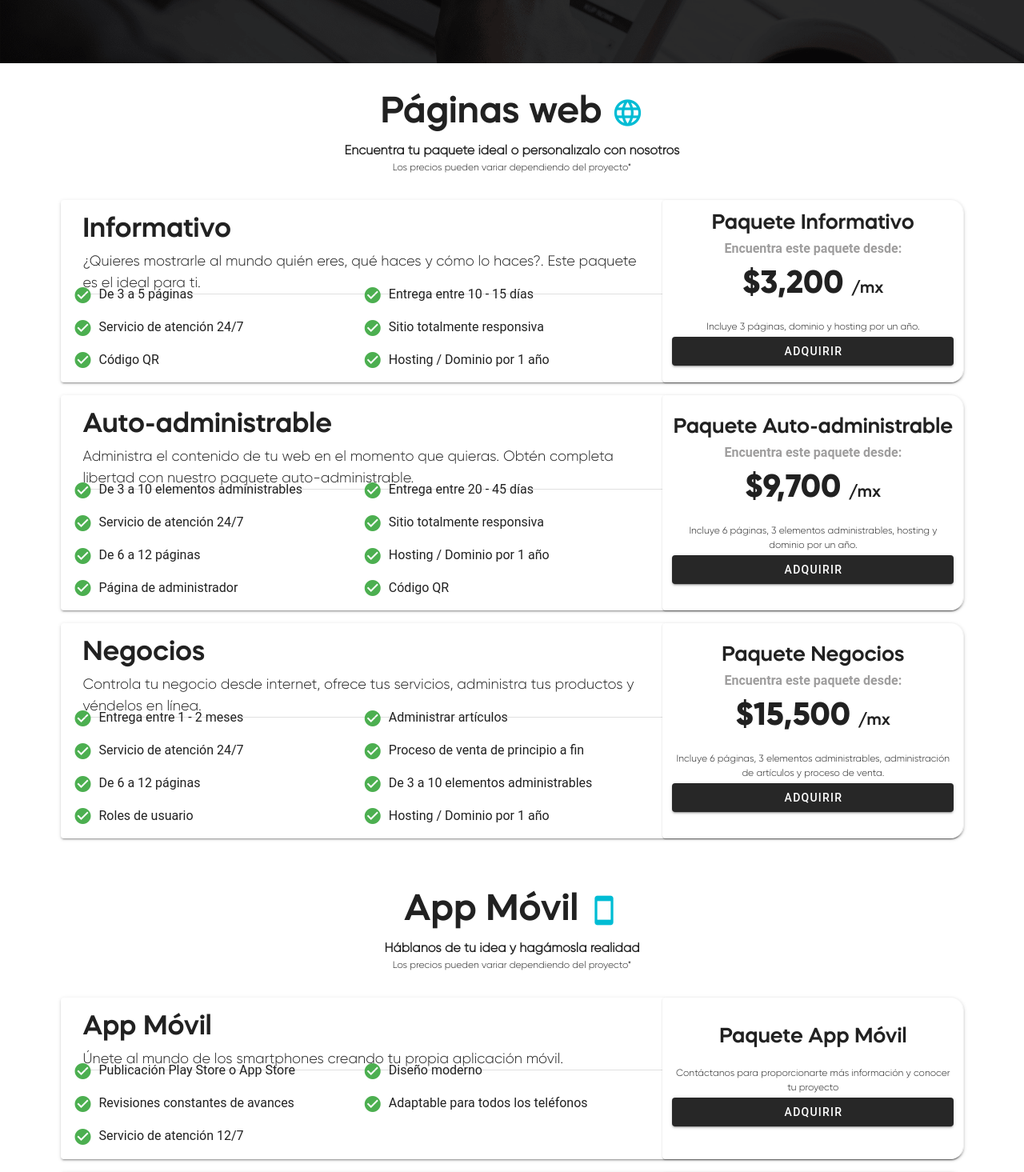
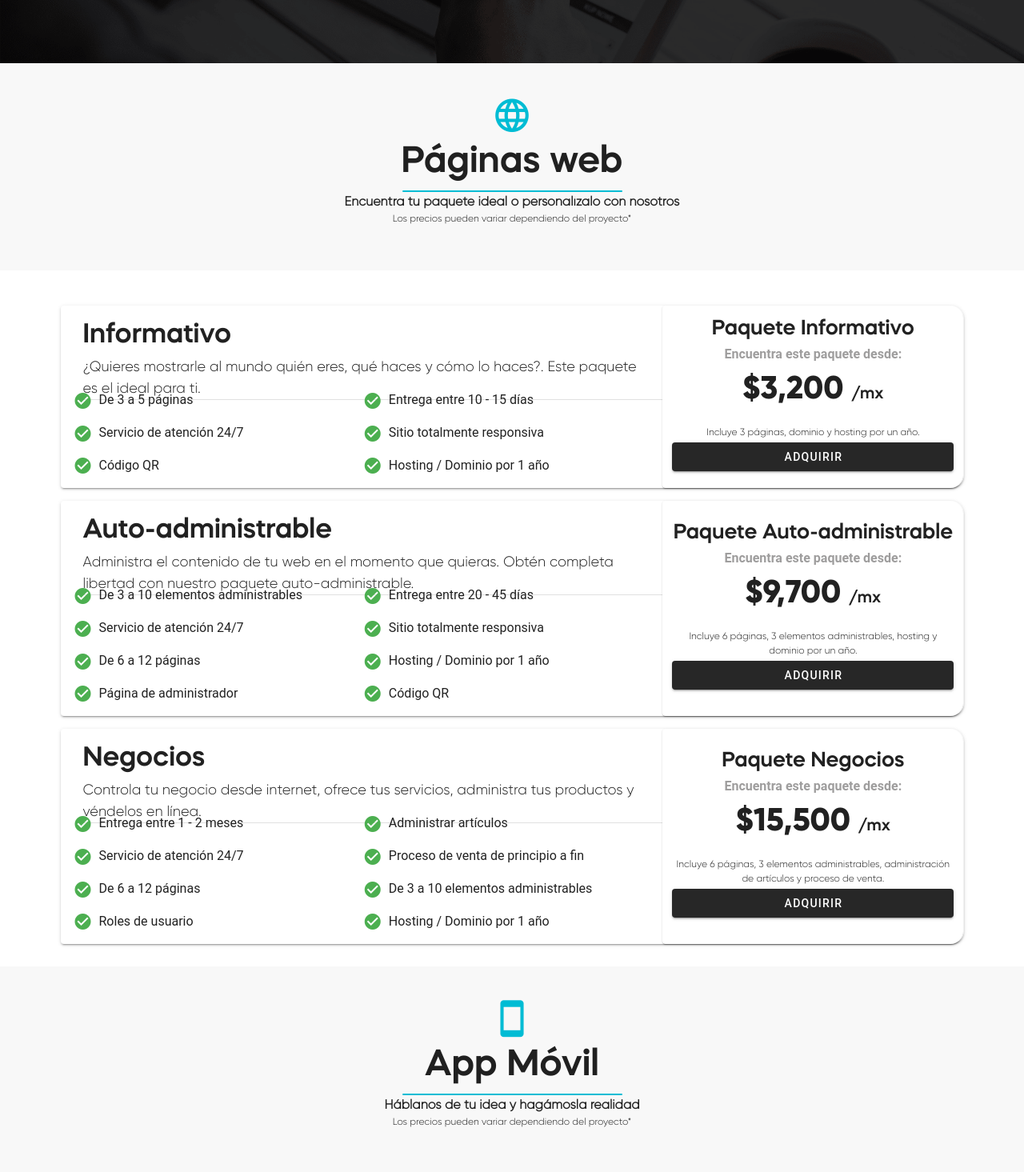
Before and after one commit to Arcup/Arcup-web, a Vue app in the folder arcup/: page /package in a window 1280 px wide. Shown: the part 285-1750 px from the top of the page at 80% size. Built offline with nearby package versions, Linux system fonts and the light colour scheme.

Commit message:
Unificación de subtitulos
Se unificaron los subtitulos
Se pasó el icono a la parte superior y se agregó la barra azul y el fondo gris

```diff
--- a/arcup/src/views/Package.vue
+++ b/arcup/src/views/Package.vue
@@ -6,22 +6,22 @@
       max-width="100%"
       max-height="300"
     ></v-img>
-    <div>
-      <v-container class="mt-4">
-        <v-sheet height="100%" width="100%" class="fill-height" flat>
-          <v-row>
-            <v-col cols="12">
+    <div class="background-gray text-center py-10">
+      <v-icon size="50" color="cyan">mdi-web </v-icon>
               <h1 class="text-center fontTitleContainer">
-                Páginas web <v-icon size="40" color="cyan">mdi-web </v-icon>
+                Páginas web
               </h1>
+               <v-card flat height="2" color="cyan" width="275" class="mx-auto"></v-card>
               <h4 class="text-center fontSubtitleContainer">
                 Encuentra tu paquete ideal o personalízalo con nosotros
               </h4>
               <p class="text-center fontDescriptionPrice">
                 Los precios pueden variar dependiendo del proyecto*
               </p>
-            </v-col>
-          </v-row>
+    </div>
+    <div>
+      <v-container class="mt-4">
+        <v-sheet height="100%" width="100%" class="fill-height" flat>
           <v-row v-for="(item, i) in itemWebPages" :key="i" class="mx-4 my-4">
             <v-card width="100%" elevation="2" class="rounded-r-xl">
               <v-row no-gutters>
@@ -131,23 +131,22 @@
         </v-sheet>
       </v-container>
     </div>
-    <div>
-      <v-container class="mt-4">
-        <v-sheet height="100%" width="100%" class="fill-height" flat>
-          <v-row>
-            <v-col cols="12">
+    <div class="background-gray text-center py-10">
+      <v-icon size="50" color="cyan">mdi-cellphone </v-icon>
               <h1 class="text-center fontTitleContainer">
                 App Móvil
-                <v-icon size="40" color="cyan">mdi-cellphone </v-icon>
               </h1>
+               <v-card flat height="2" color="cyan" width="275" class="mx-auto"></v-card>
               <h4 class="text-center fontSubtitleContainer">
                 Háblanos de tu idea y hagámosla realidad
               </h4>
               <p class="text-center fontDescriptionPrice">
                 Los precios pueden variar dependiendo del proyecto*
               </p>
-            </v-col>
-          </v-row>
+    </div>
+    <div>
+      <v-container class="mt-4">
+        <v-sheet height="100%" width="100%" class="fill-height" flat>
           <v-row v-for="(item, i) in itemApp" :key="i" class="mx-4 my-4">
             <v-card width="100%" elevation="2" class="rounded-r-xl">
               <v-row no-gutters>
@@ -257,6 +256,7 @@
       </v-container>
     </div>
     <div class="text-center pt-16 pb-16 color-background-gray">
+      <v-container class="text-center">
         <v-icon size="80" class="pb-3" color="cyan"
           >mdi-clock-check-outline
         </v-icon>
@@ -272,6 +272,7 @@
             >VER MÁS</v-btn
           >
         </router-link>
+      </v-container>
     </div>
     <base-footer></base-footer>
   </div>
@@ -483,4 +484,7 @@ export default {
 .with-100 {
   width: 100%;
 }
+.background-gray{
+  background-color: rgb(248, 248, 248);
+}
 </style>
--- a/arcup/src/views/Software.vue
+++ b/arcup/src/views/Software.vue
@@ -5,17 +5,20 @@
       src="../assets/title-images/image-software.png"
       max-width="100%"
       max-height="300"
-      class="mb-10"
+
     >
     </v-img>
 
-    <div>
+    <div class="py-10 background-gray text-center">
+      <v-container>
+        <v-icon class="mx-auto" size="50" color="cyan">mdi-laptop</v-icon>
       <h1 class="text-center pb-2 pr-4 pl-4">
         CONOCE NUESTRO PROCESO DE DESARROLLO DE SOFTWARE
-        <v-icon color="cyan">mdi-laptop</v-icon>
+
       </h1>
-      <v-container>
-        <v-card class="mx-auto pt-3 pr-3 pl-3 background-gray" flat width="950">
+       <v-card flat height="2" color="cyan" width="800" class="mx-auto"></v-card>
+
+        <v-card class="mx-auto px-3 pt-2" color="rgb(248, 248, 248)" flat width="910">
           <p class="text-justify">
             En Arcup estamos comprometidos con el desarrollo de software de
             calidad, por tal motivo, nos apegamos al uso de metodologías,
@@ -25,7 +28,9 @@
             Conoce nuestro proceso:
           </p>
         </v-card>
+
       </v-container>
+
     </div>
 
     <!-- Versión web -->
@@ -33,7 +38,7 @@
       <!-- File 1 -->
       <v-row no-gutters>
         <v-col class="pa-0" cols="12" sm="6" md="6" lg="6" xl="6">
-          <v-card class="pa-2 text-center d-flex align-content-center flex-wrap" color="#F5F5F5" rounded="0" height="300">
+          <v-card class="pa-2 text-center d-flex align-content-center flex-wrap" flat rounded="0" height="300">
               <v-card-text> <h2>Obtención de requisitos</h2> </v-card-text>
               <v-card-text>
                 <h3>
@@ -68,7 +73,7 @@
           </v-card>
         </v-col>
         <v-col class="pa-0" cols="12" sm="6" md="6" lg="6" xl="6">
-          <v-card class="pa-2 text-center d-flex align-content-center flex-wrap" color="#F5F5F5" rounded="0" height="300">
+          <v-card class="pa-2 text-center d-flex align-content-center flex-wrap" flat rounded="0" height="300">
             <v-card-text><h2>Análisis</h2> </v-card-text>
             <v-card-text class="pa-0">
               <h3>
@@ -83,7 +88,7 @@
       <!-- File 3 -->
       <v-row no-gutters>
         <v-col class="pa-0" cols="12" sm="6" md="6" lg="6" xl="6">
-          <v-card class="pa-2 text-center d-flex align-content-center flex-wrap" color="#F5F5F5" rounded="0" height="300">
+          <v-card class="pa-2 text-center d-flex align-content-center flex-wrap" flat rounded="0" height="300">
             <v-card-text><h2>Diseño</h2></v-card-text>
             <v-card-text class="pa-0"><h3>
               Creamos prototipos funcionales que guían el proceso de construcción y permiten a los
@@ -115,7 +120,7 @@
           </v-card>
         </v-col>
         <v-col class="pa-0" cols="12" sm="6" md="6" lg="6" xl="6">
-          <v-card class="pa-2 text-center d-flex align-content-center flex-wrap" color="#F5F5F5" rounded="0" height="300">
+          <v-card class="pa-2 text-center d-flex align-content-center flex-wrap" flat rounded="0" height="300">
             <v-card-text><h2>Codificación</h2></v-card-text>
             <v-card-text class="pa-0">
               <h3>
@@ -130,7 +135,7 @@
       <!-- File 5 -->
       <v-row no-gutters>
         <v-col class="pa-0" cols="12" sm="6" md="6" lg="6" xl="6">
-          <v-card class="pa-2 text-center d-flex align-content-center flex-wrap" color="#F5F5F5" rounded="0" height="300">
+          <v-card class="pa-2 text-center d-flex align-content-center flex-wrap" flat rounded="0" height="300">
             <v-card-text><h2>Pruebas</h2></v-card-text>
             <v-card-text class="pt-0"> <h3>
               Realizamos un plan de pruebas por iteración para validar los módulos implementados, asegurando así la calidad
@@ -161,7 +166,7 @@
           </v-card>
         </v-col>
         <v-col class="pa-0" cols="12" sm="6" md="6" lg="6" xl="6">
-          <v-card class="pa-2 text-center d-flex align-content-center flex-wrap" color="#F5F5F5" rounded="0" height="300">
+          <v-card class="pa-2 text-center d-flex align-content-center flex-wrap" flat rounded="0" height="300">
             <v-card-text><h2>Despliegue</h2></v-card-text>
             <v-card-text class="pa-0 text-center">
               <h3>
@@ -298,4 +303,7 @@ export default {
     color:#000000;
     font-size: medium;
   }
+  .background-gray{
+  background-color: rgb(248, 248, 248);
+}
 </style>
--- a/arcup/src/views/Technology.vue
+++ b/arcup/src/views/Technology.vue
@@ -5,16 +5,17 @@
       src="../assets/title-images/image-technology.png"
       max-width="100%"
       max-height="300"
-      class="mb-10"
     >
     </v-img>
-    <div>
+    <div class="background-gray py-10">
+      <v-container class="text-center">
+        <v-icon class="mx-auto" size="50" color="cyan">mdi-responsive</v-icon>
       <h1 class="text-center padding-top pb-2 pr-4 pl-4">
         CONOCE NUESTRA SELECCIÓN DE TECNOLOGÍAS
-        <v-icon color="cyan">mdi-responsive</v-icon>
       </h1>
-      <v-container>
-        <v-card class="mx-auto pt-3 pr-3 pl-3 background-gray" flat width="950">
+      <v-card flat height="2" color="cyan" width="700" class="mx-auto"></v-card>
+
+        <v-card class="mx-auto pt-3 pr-3 pl-3 background-gray" color="rgb(248, 248, 248)" flat width="950">
           <p class="text-justify">
             En arcup nos importa tu proyecto, por ello, seleccionamos
             tecnologías y herramientas que aportan alto rendimiento,
@@ -24,7 +25,7 @@
       </v-container>
     </div>
     <!-- versión WEB -->
-    <v-container v-show="!isMobile()">
+    <v-container class="pt-10" v-show="!isMobile()">
       <!-- Avatars -->
       <v-row class="ma-0">
         <v-col tag="center" cols="12" sm="4" md="4" lg="4" xl="4">
@@ -223,7 +224,7 @@
     <!-- Finaliza versión web -->
 
     <!-- Versión movil -->
-    <div v-show="isMobile()">
+    <div class="pt-10" v-show="isMobile()">
       <v-row no-gutters justify="center" cols="12" sm="4" md="4" lg="4" xl="4">
         <v-hover v-slot="{ hover }" open-delay="50" class="mb-4">
           <v-card
@@ -655,4 +656,7 @@ p {
   color: black;
   font-size: medium;
 }
+.background-gray{
+  background-color: rgb(248, 248, 248);
+}
 </style>
--- a/arcup/src/views/YourProject.vue
+++ b/arcup/src/views/YourProject.vue
@@ -7,11 +7,13 @@
       max-width="100%"
       max-height="300"
     ></v-img>
-    <div class="background-gray">
-      <h2 class="text-center padding-top pb-2 color-title pr-4 pl-4">
+    <div class="background-gray text-center py-10">
+      <v-icon class="mx-auto" size="50" color="cyan">mdi-information-outline </v-icon>
+      <h2 class="text-center pb-2 color-title px-4">
         DESCUBRE LAS CARACTERÍSTICAS DE NUESTROS SERVICIOS
-        <v-icon color="cyan">mdi-information-outline </v-icon>
+
       </h2>
+      <v-card flat height="2" color="cyan" width="800" class="mx-auto"></v-card>
       <v-container>
         <v-card class="mx-auto pt-3 pr-3 pl-3 background-gray" flat width="950">
           <p class="text-justify">
@@ -104,7 +106,7 @@
                 :to="{ name: 'Technology' }"
                 class="text-decoration-none"
               >
-                <v-btn text color="cyan"> DESCUBRE MÁS </v-btn>
+                <v-btn text @click="scrollTop" color="cyan"> DESCUBRE MÁS </v-btn>
               </router-link>
             </v-card>
           </v-col>
@@ -122,7 +124,7 @@
                 :to="{ name: 'Technology' }"
                 class="text-decoration-none"
               >
-                <v-btn text color="cyan"> DESCUBRE MÁS </v-btn>
+                <v-btn text @click="scrollTop" color="cyan"> DESCUBRE MÁS </v-btn>
               </router-link>
             </v-card>
           </v-col>
@@ -141,7 +143,7 @@
                 :to="{ name: 'Technology' }"
                 class="text-decoration-none"
               >
-                <v-btn text color="cyan"> DESCUBRE MÁS </v-btn>
+                <v-btn @click="scrollTop" text color="cyan"> DESCUBRE MÁS </v-btn>
               </router-link>
             </v-card>
           </v-col>
@@ -163,6 +165,11 @@ export default {
   components: {
     BaseHeader,
     BaseFooter,
+  },
+  methods: {
+    scrollTop() {
+      window.scrollTo(0, 0);
+    },
   },
   metaInfo() {
     return {
```
